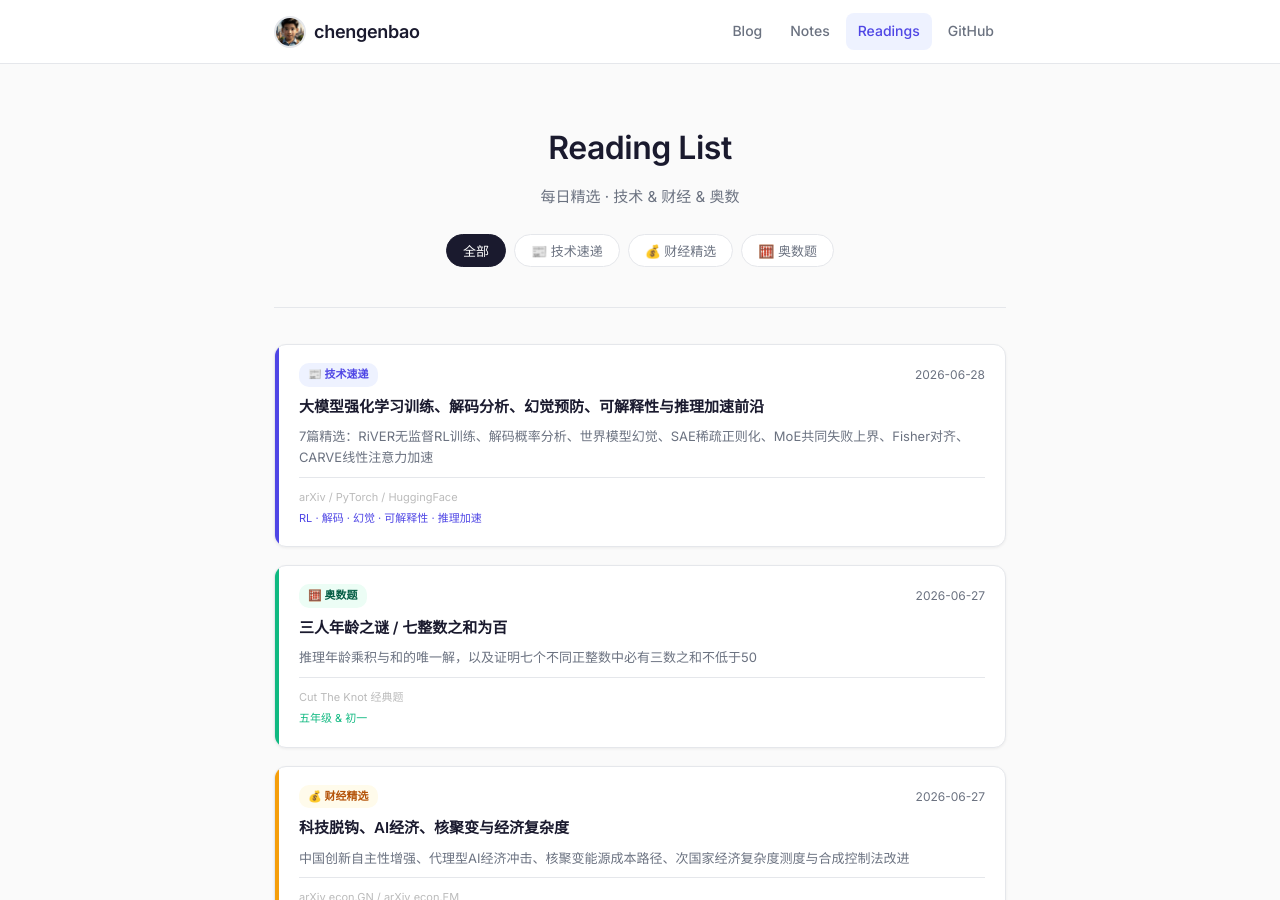
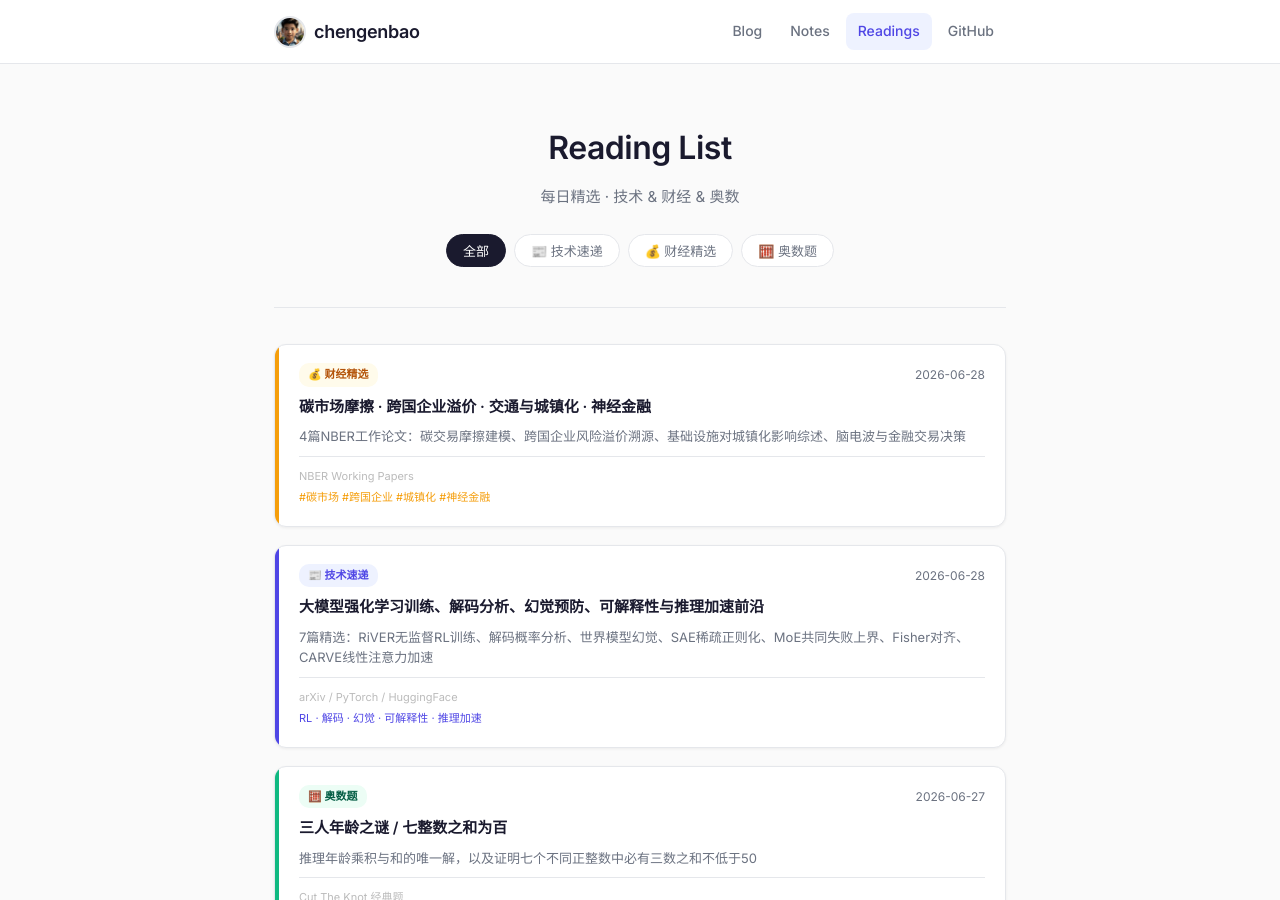
Before and after one commit to chengenbao/chengenbao.github.io, a Jekyll site: the page built from reading-list/index.md, in a window 1280 px wide and 900 px high. Built offline with Jekyll 4.4.1, drawn with Linux system fonts in a browser that asks for light colours.

Commit message:
add finance card 2026-06-28

```diff
--- a/reading-list/index.md
+++ b/reading-list/index.md
@@ -18,6 +18,22 @@
   </div>
 
   <div class="rl-grid">
+<a class="rl-card finance" href="/reading-list/2026-06-28-finance-daily/">
+  <div class="rl-accent"></div>
+  <div class="rl-body">
+    <div class="rl-top">
+      <span class="rl-badge finance">💰 财经精选</span>
+      <time>2026-06-28</time>
+    </div>
+    <h2>碳市场摩擦 · 跨国企业溢价 · 交通与城镇化 · 神经金融</h2>
+    <p>4篇NBER工作论文：碳交易摩擦建模、跨国企业风险溢价溯源、基础设施对城镇化影响综述、脑电波与金融交易决策</p>
+    <div class="rl-meta">
+      <span class="rl-source">NBER Working Papers</span>
+      <span class="rl-tags">#碳市场 #跨国企业 #城镇化 #神经金融</span>
+    </div>
+  </div>
+</a>
+
 <a class="rl-card tech" href="/reading-list/2026-06-28-tech-daily/">
   <div class="rl-accent"></div>
   <div class="rl-body">
```
